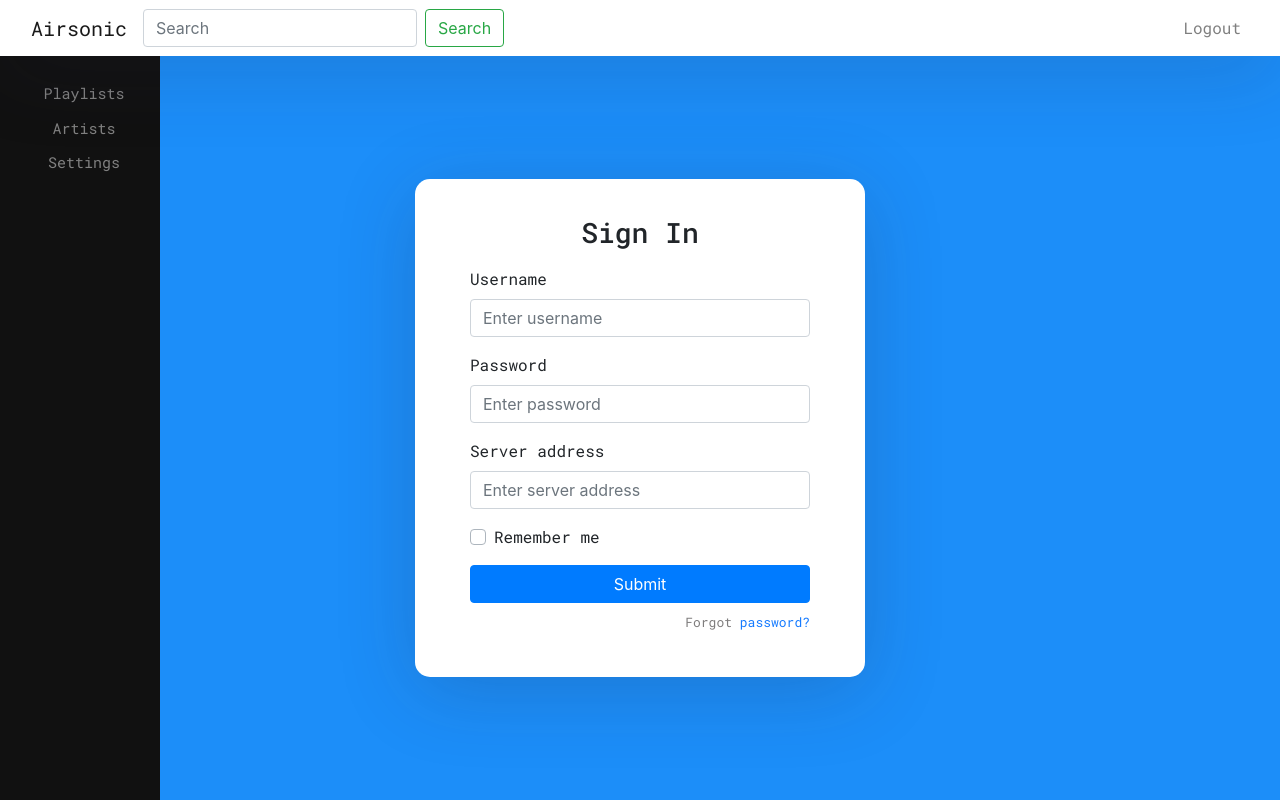
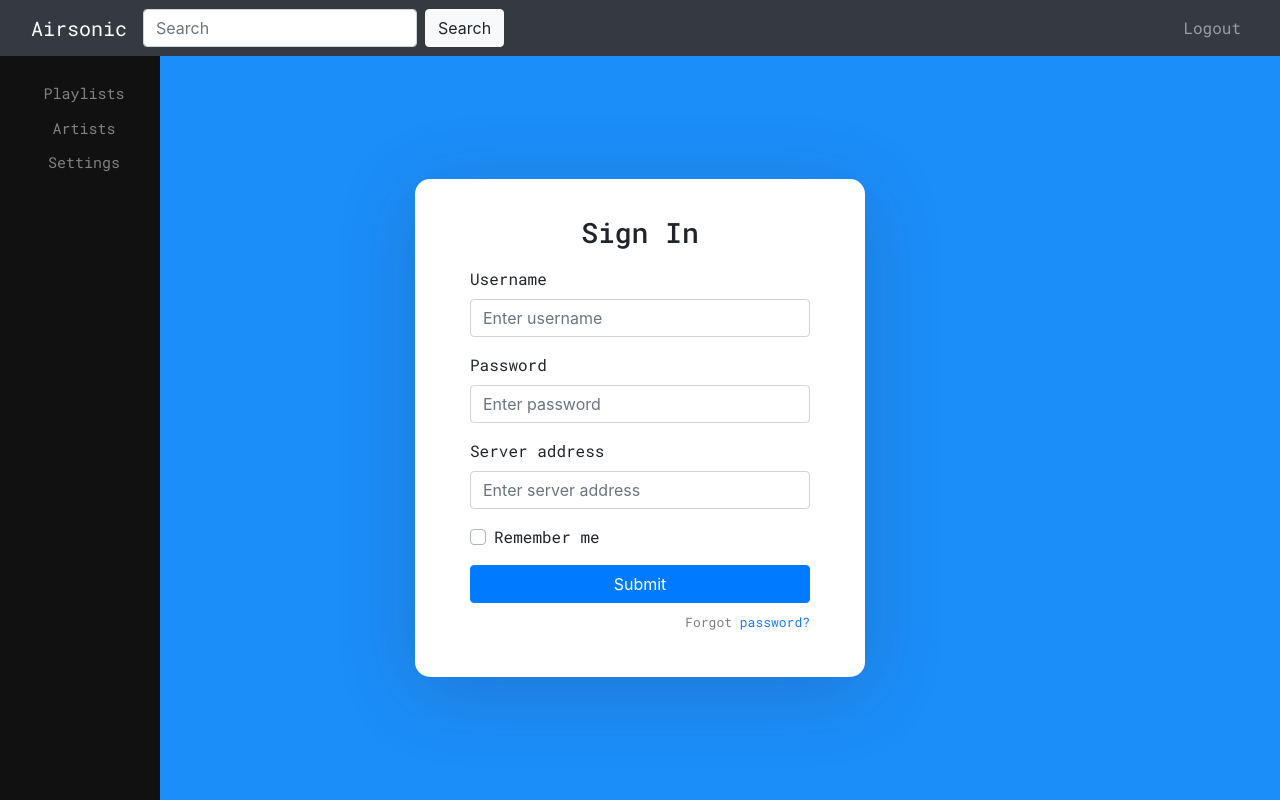
Before and after one commit to phil-hudson/airsonic-react, a React (Create React App) app: page / in a window 1280 px wide. Built offline with nearby package versions, Linux system fonts and the light colour scheme.

Commit message:
small ui tweaks

```diff
--- a/src/components/generic/SearchForm.component.js
+++ b/src/components/generic/SearchForm.component.js
@@ -24,7 +24,7 @@ export default function SearchForm() {
         <form onSubmit={handleSubmit} className="form-inline my-2 my-lg-0">
             <input onChange={handleSearchQueryChange} className="form-control mr-sm-2" type="search" name="search"
                    placeholder="Search" aria-label="Search" value={searchQuery}/>
-            <button className="btn btn-outline-success my-2 my-sm-0" type="submit">Search</button>
+            <button className="btn btn-light my-2 my-sm-0" type="submit">Search</button>
         </form>
     );
 };
--- a/src/components/pages/navbar.component.js
+++ b/src/components/pages/navbar.component.js
@@ -4,7 +4,7 @@ import SearchForm from '../generic/SearchForm.component';
 
 const NavTop = () => {
 
-    return (<nav className="navbar navbar-expand-lg navbar-light fixed-top">
+    return (<nav className="navbar navbar-expand-lg navbar-dark bg-dark fixed-top">
             <div className="container-fluid">
                 <Link className="navbar-brand" to={"/home"}>Airsonic</Link>
                 <SearchForm />
```
